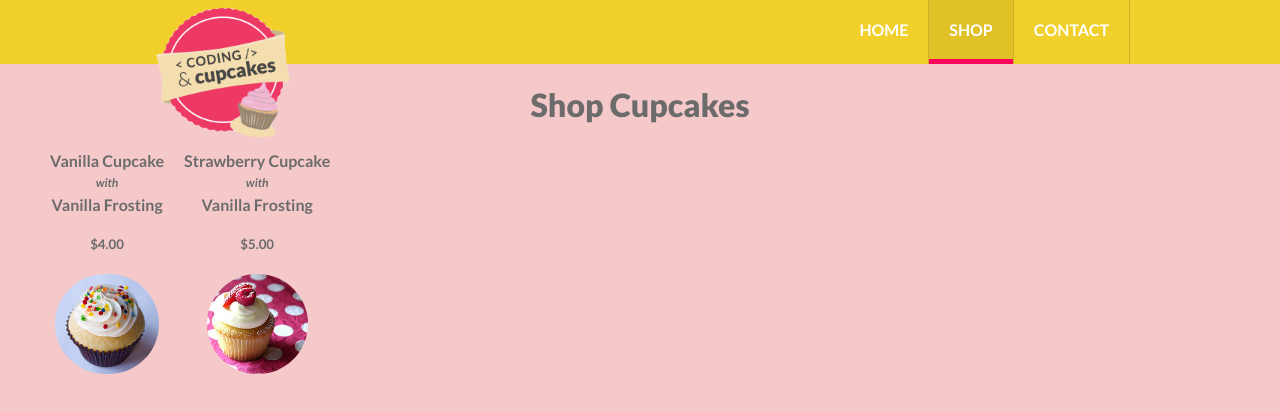
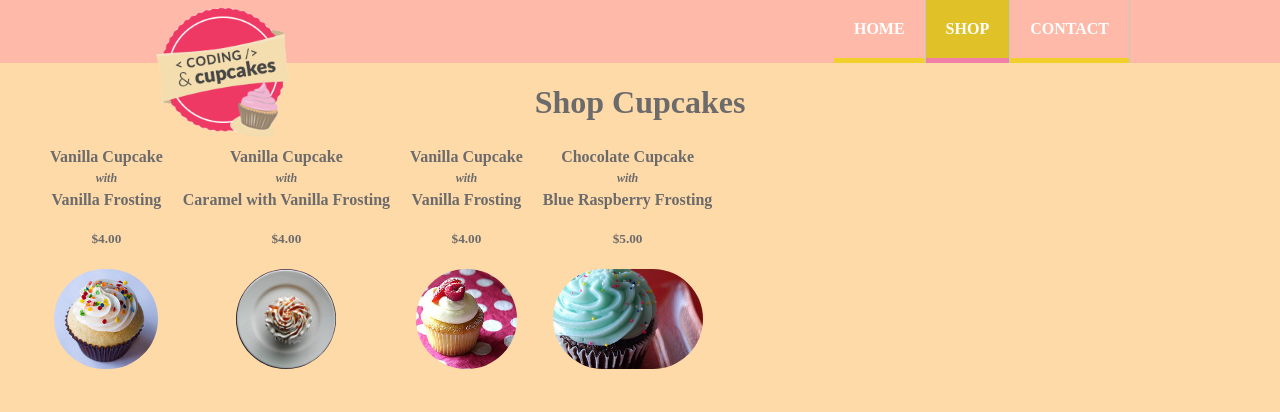
Before and after one commit to KansasCityWomeninTechnology/codingandcupcakes, a website: page shop.html in a window 1280 px wide. Drawn offline with Linux system fonts and the light colour scheme.

Commit message:
initial commit

```diff
--- a/shop.html
+++ b/shop.html
@@ -1,17 +1,22 @@
 <!DOCTYPE html>
 <html lang="en">
   <head>
-	<meta charset="UTF-8">
+    <meta charset="UTF-8" />
     <title>Coding & Cupcakes</title>
     <style type="text/css"></style>
     <link rel="stylesheet" href="mystyles.css" />
-	<link href='http://fonts.googleapis.com/css?family=Lato:100,300,400,700,900,100italic,300italic,400italic,700italic,900italic' rel='stylesheet' type='text/css'>
+    <link rel="stylesheet" href="style.css" />
+    <link
+      href="http://fonts.googleapis.com/css?family=Lato:100,300,400,700,900,100italic,300italic,400italic,700italic,900italic"
+      rel="stylesheet"
+      type="text/css"
+    />
   </head>
   <body>
     <div class="header">
       <div class="inner">
         <div class="logo">
-				<img src="img/logo.png" alt="">
+          <img src="img/logo.png" alt="" />
         </div>
         <ul class="menu">
           <li><a href="index.html">Home</a></li>
@@ -19,10 +24,9 @@
           <li><a href="contact.html">Contact</a></li>
         </ul>
       </div>
-
     </div>
     <div class="content">
-		<h1>Shop Cupcakes </h1>
+      <h1>Shop Cupcakes</h1>
       <ul class="inline">
         <li class="cupcake">
           <h4>Vanilla Cupcake</h4>
@@ -32,11 +36,25 @@
           <img src="img/cupcakes/cupcake1.jpg" alt="vanilla" />
         </li>
         <li class="cupcake">
-				<h4>Strawberry Cupcake</h4>
+          <h4>Vanilla Cupcake</h4>
+          <h4 class="tiny">with</h4>
+          <h4>Caramel with Vanilla Frosting</h4>
+          <h5>$4.00</h5>
+          <img src="img/cupcakes/cupcake2.jpg" alt="vanilla" />
+        </li>
+        <li class="cupcake">
+          <h4>Vanilla Cupcake</h4>
           <h4 class="tiny">with</h4>
           <h4>Vanilla Frosting</h4>
+          <h5>$4.00</h5>
+          <img src="img/cupcakes/cupcake3.jpg" alt="vanilla" />
+        </li>
+        <li class="cupcake">
+          <h4>Chocolate Cupcake</h4>
+          <h4 class="tiny">with</h4>
+          <h4>Blue Raspberry Frosting</h4>
           <h5>$5.00</h5>
-				<img src="img/cupcakes/cupcake3.jpg" alt="strawberry" />
+          <img src="img/cupcakes/cupcake4.jpg" alt="strawberry" />
         </li>
       </ul>
     </div>
--- /dev/null
+++ b/style.css
@@ -0,0 +1,141 @@
+html,
+body {
+  background: #ffdaa9;
+  font-family: "Roboto Slab", serif;
+  color: #6c6b6b;
+  margin: 0px;
+  padding: 0px;
+  overflow-x: hidden;
+}
+
+h1 {
+  font-weight: 900;
+  text-align: center;
+}
+
+h2,
+h3 {
+  font-weight: 700;
+}
+
+p {
+  font-weight: 300;
+}
+
+.header {
+  overflow: auto;
+  display: block;
+  clear: both;
+  background: #ffb9a8;
+}
+
+.inner {
+  width: 980px;
+  padding: 0px 20px;
+  margin: 0px auto;
+  overflow: auto;
+  display: block;
+}
+
+.logo {
+  float: left;
+  width: 150px;
+  position: absolute;
+  top: 0px;
+}
+.logo img {
+  width: 100%;
+}
+
+ul.menu {
+  list-style-type: none;
+  float: right;
+  margin: 0;
+  padding: 0;
+}
+
+ul.menu li {
+  float: left;
+  border-right: solid 1px #c7c7c7;
+}
+
+ul.menu li a {
+  text-decoration: none;
+  text-transform: uppercase;
+  font-weight: 700;
+  color: #fff;
+  padding: 20px;
+  display: block;
+  border-bottom: solid 5px #f2d02b;
+}
+
+ul.menu li a.selected {
+  background: #e0c128;
+  border-bottom: solid 5px #f080a7;
+}
+
+.content {
+  overflow: auto;
+  display: block;
+  margin: 0px auto;
+  clear: both;
+}
+
+.content .inner {
+  background: #fff;
+}
+
+.video {
+  margin: 0px auto;
+  display: block;
+  width: 580px;
+  overflow: auto;
+  text-align: center;
+}
+
+ul.inline {
+  list-style-type: none;
+  text-align: center;
+  overflow: auto;
+  clear: both;
+}
+
+ul.inline li {
+  float: left;
+  margin: 0px 10px;
+}
+
+ul.inline li img {
+  height: 200px;
+  border-radius: 3px;
+}
+
+ul.inline li.cupcake img {
+  border-radius: 100px;
+  height: 100px;
+}
+
+ul.inline li.cupcake h4 {
+  margin: 5px 0px;
+}
+
+ul.inline li.cupcake h4.tiny {
+  margin: 5px 0px;
+  font-style: italic;
+  font-size: 12px;
+}
+
+.footer .inner {
+  background: #ffffff60;
+}
+
+.footer ul {
+  list-style-type: disc;
+  float: right;
+  color: rgba(255, 255, 255, 0.445);
+}
+
+.footer ul li a {
+  color: #fff;
+  text-decoration: none;
+}
```
Also changed, not shown: contact.html (added, +81 -0 lines), index.html (+21 -11 lines). Lines whose indentation alone changed are shown as unchanged.
